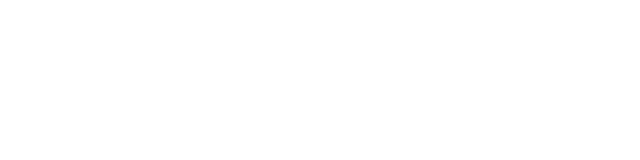
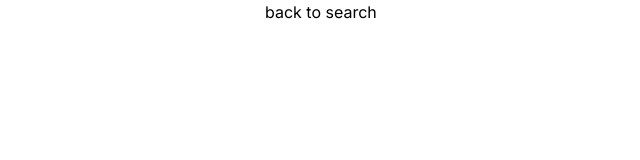
Before and after one commit to OmarBassatni97/Spotify-ITXI, a Next.js app: page /albums in a window 1280 px wide. Shown: the top 160 px of the page, without its empty margins (375-1015 px from the left). Built offline with nearby package versions, Linux system fonts and the light colour scheme.

Commit message:
fixing sign in

```diff
--- a/app/api/auth/[...nextauth]/route.js
+++ b/app/api/auth/[...nextauth]/route.js
@@ -5,7 +5,8 @@ const handler = NextAuth({
     providers: [
         SpotifyProvider({
             clientId: process.env.SPOTIFY_CLIENT_ID,
-            clientSecret: process.env.SPOTIFY_CLIENT_SECRET
+            clientSecret: process.env.SPOTIFY_CLIENT_SECRET,
+            redirectUri: process.env.SPOTIFY_REDIRECT_URI
         })
     ]
 })
--- a/components/Albums.jsx
+++ b/components/Albums.jsx
@@ -4,21 +4,30 @@ import { AlbumsStore } from '@/context/Albums'
 import AlbumCard from './AlbumCard'
 
 const Albums = () => {
-    const { albums } = useContext(AlbumsStore)
-
+    const { albums, artistName } = useContext(AlbumsStore)
+    console.log(albums);
     return (
-        <div className='w-full flex justify-center items-center my-5'>
-            <div className='max-w-[1440px] grid grid-cols-4 gap-4'>
+        <div className='flex'>
+            <div className='absolute left-1/2'>
+                back to search
+            </div>
+            <div className='w-full flex flex-col justify-center items-center my-5'>
                 {
-                    albums ? albums?.items?.map((album, index) => (
-                        <AlbumCard key={index} img={album?.images[0]?.url} preview={album?.uri} name={album?.name} date={album?.release_date} tracks={album?.total_tracks} artist={album?.artists[0].name}/>
-                    ))
-                    : <span>NO ALBUMS, PLEASE SEARCH AGAIN</span>
+                    albums?.length > 0 && <h1 className='py-4 text-4xl font-bold'>{artistName} Albums</h1>
                 }
-            </div>
+                <div className='max-w-[1440px] grid grid-cols-4 gap-4'>
+                    {
+                        albums ? albums?.map((album, index) => (
+                            <AlbumCard key={index} img={album?.images[0]?.url} preview={album?.uri} name={album?.name} date={album?.release_date} tracks={album?.total_tracks} artist={album?.artists[0].name} />
+                        ))
+                            : <span>NO ALBUMS, PLEASE SEARCH AGAIN</span>
+                    }
+                </div>
 
 
+            </div>
         </div>
+
     )
 }
 
--- a/components/ArtistCard.jsx
+++ b/components/ArtistCard.jsx
@@ -6,7 +6,7 @@ import { useRouter } from 'next/navigation'
 
 const ArtistCard = ({ img, name, followers, rating, id, accessToken }) => {
     const ratingOverFive = rating / 20
-    const {setAlbums}  = useContext(AlbumsStore)
+    const { setAlbums, setArtistName } = useContext(AlbumsStore)
     const router = useRouter()
     const getAlbums = async () => {
         const url = 'https://api.spotify.com/v1/artists/' + id + '/albums'
@@ -21,13 +21,12 @@ const ArtistCard = ({ img, name, followers, rating, id, accessToken }) => {
         })
             .then((response) => response.json())
             .then((data) => {
-                console.log(data)
-                setAlbums(data)
+                setAlbums(data.items)
             })
             .catch((error) => {
                 console.error('Error:', error);
             });
-
+        setArtistName(name)
         router.push('/albums', { scroll: false })
 
     }
--- a/components/Login.jsx
+++ b/components/Login.jsx
@@ -5,7 +5,7 @@ import { useSession, signIn, signOut } from "next-auth/react"
 
 export default function Login() {
     const session = useSession()
-
+    console.log(session);
     return (
         <div className="w-full flex items-center justify-center h-screen">
             {!session?.data ?
--- a/context/Albums.jsx
+++ b/context/Albums.jsx
@@ -5,8 +5,9 @@ const AlbumsStore = createContext()
 
 const AlbumsProvider = ({ children }) => {
     const [albums, setAlbums] = useState([])
+    const [artistName, setArtistName] = useState('')
     return (
-        <AlbumsStore.Provider value={{ albums, setAlbums }}>{children}</AlbumsStore.Provider>
+        <AlbumsStore.Provider value={{ albums, setAlbums, artistName, setArtistName }}>{children}</AlbumsStore.Provider>
     )
 }
 
```
Also changed, not shown: 1 other file (tests, documents, lock files or other folders).
